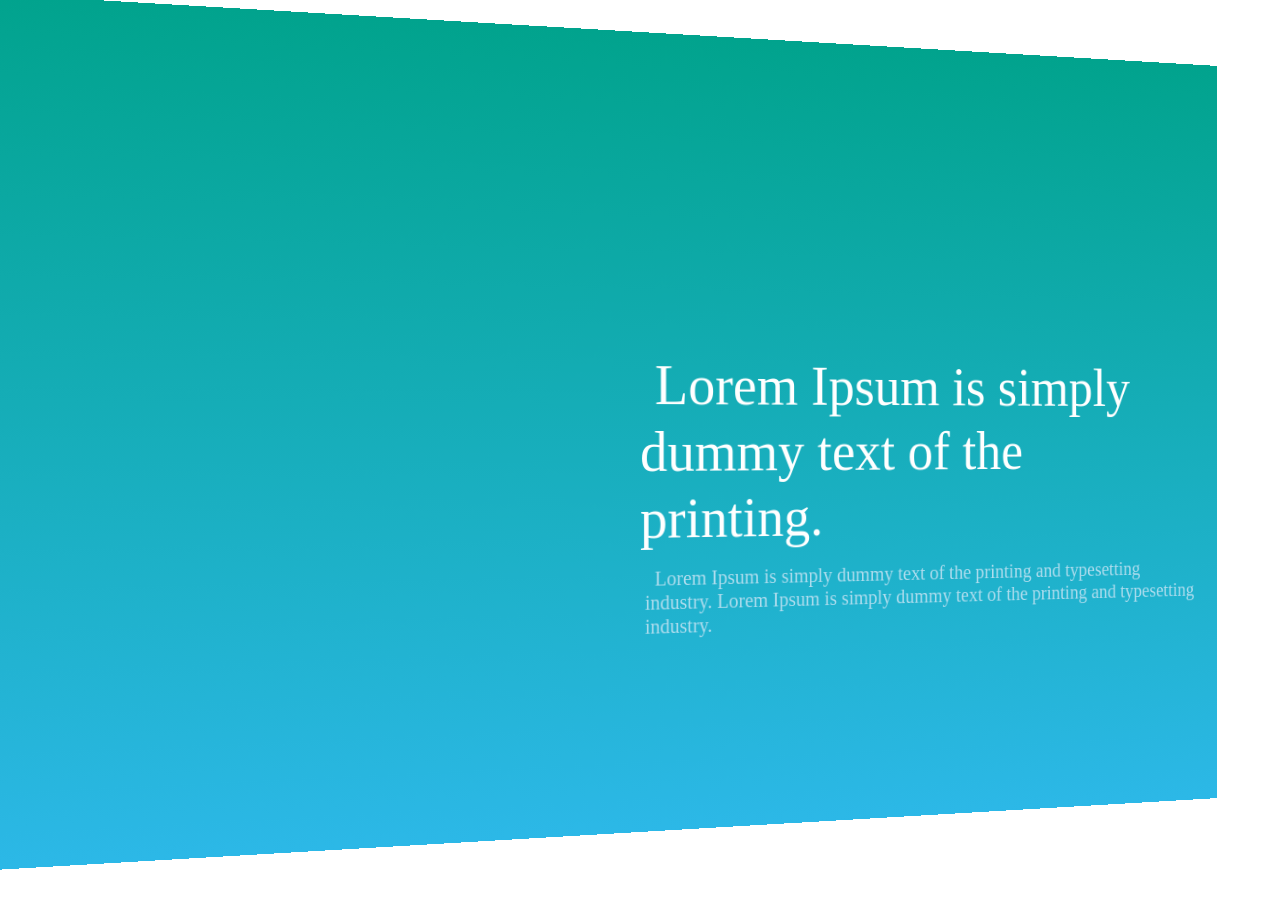
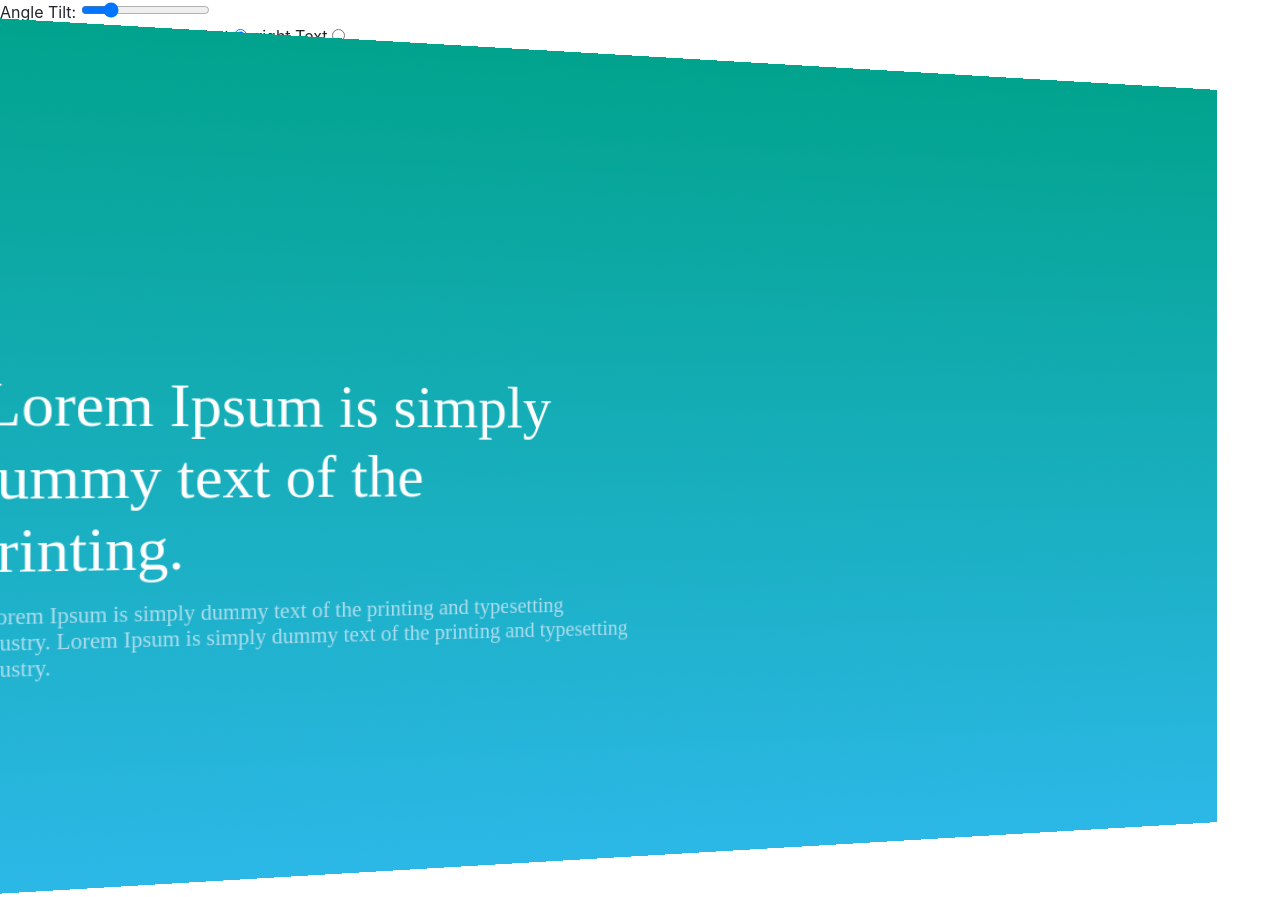
Before and after one commit to rajatchoudhury/microsite, a Vue app: page / in a window 1280 px wide. Before the commit the page ends 873 px from the top, so only its background shows below. Built offline with nearby package versions, Linux system fonts and the light colour scheme.

Commit message:
dynamic angle added in keyframe

```diff
--- a/src/components/molecules/FullPageBanner.vue
+++ b/src/components/molecules/FullPageBanner.vue
@@ -1,21 +1,32 @@
 <template>
   <div>
-    Title and description:
+    Angle Tilt:
+    <input
+      type="range"
+      name="points"
+      min="0"
+      max="50"
+      v-model="angle"
+      @change="changeKeyFrames()"
+    />
+    <br />Title and description:
     <label>
-      <input type="radio"/>
-    </label>
+      Left Text
+      <input type="radio" id="one" value="aligncontentleft" v-model="picked" />
+    </label>&nbsp;
     <label>
-      <input type="radio"/>
-    </label>
-    <div class="container-fluid fpbanner">
+      right Text
+      <input type="radio" id="two" value="aligncontentright" v-model="picked" />
+    </label>&nbsp;
+    <br />
+    <div class="container-fluid fpbanner" id="fpbanner">
       <div class="row">
-        <div class="col-md-12 fpbanner__text aligncontentright">
+        <div class="col-md-12 fpbanner__text" :class="picked">
           <div class="fpbanner__text--para pos--rel">
             <h3 class="fpbanner__heading f-3rem">
-              <span class="fpbanner__heading--ptext paddLR5 m10">
-                Lorem Ipsum is simply dummy text of
-                the printing.
-              </span>
+              <span
+                class="fpbanner__heading--ptext paddLR5 m10"
+              >Lorem Ipsum is simply dummy text of the printing.</span>
             </h3>
 
             <h2 class="fpbanner__fpl2 f-2rem">
@@ -34,5 +45,44 @@
 </template>
 
 <script>
-export default {};
+export default {
+  data() {
+    return {
+      picked: "aligncontentleft",
+      angle: 10
+    };
+  },
+  mounted() {
+    this.changeKeyFrames();
+  },
+  methods: {
+    changeKeyFrames() {
+      var ss = document.styleSheets;
+      for (var i = 0; i < ss.length; ++i) {
+        for (var j = 0; j < ss[i].cssRules.length; ++j) {
+          if (
+            (ss[i].cssRules[j].type === window.CSSRule.KEYFRAMES_RULE ||
+              ss[i].cssRules[j].type ===
+                window.CSSRule.WEBKIT_KEYFRAMES_RULE) &&
+            ss[i].cssRules[j].name == "fpBanner"
+          ) {
+            var keyframes = ss[i].cssRules[j];
+            keyframes.deleteRule("50%");
+            keyframes.deleteRule("75%");
+            keyframes.appendRule(
+              "50% { -moz-transform: perspective(1200px) rotateY(10deg); -webkit-transform: perspective(1200px) rotateY(" +
+                this.angle +
+                "deg); }"
+            );
+            keyframes.appendRule(
+              "75% { -moz-transform:perspective(1200px) rotateY(10deg); -webkit-transform: perspective(1200px) rotateY(-" +
+                this.angle +
+                "deg); }"
+            );
+          }
+        }
+      }
+    }
+  }
+};
 </script>
```
